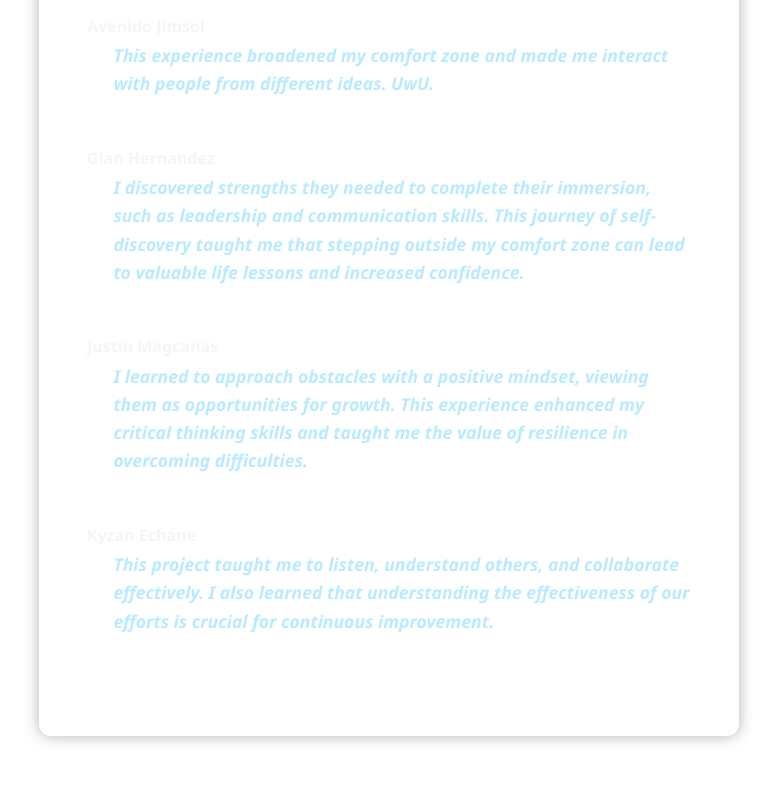
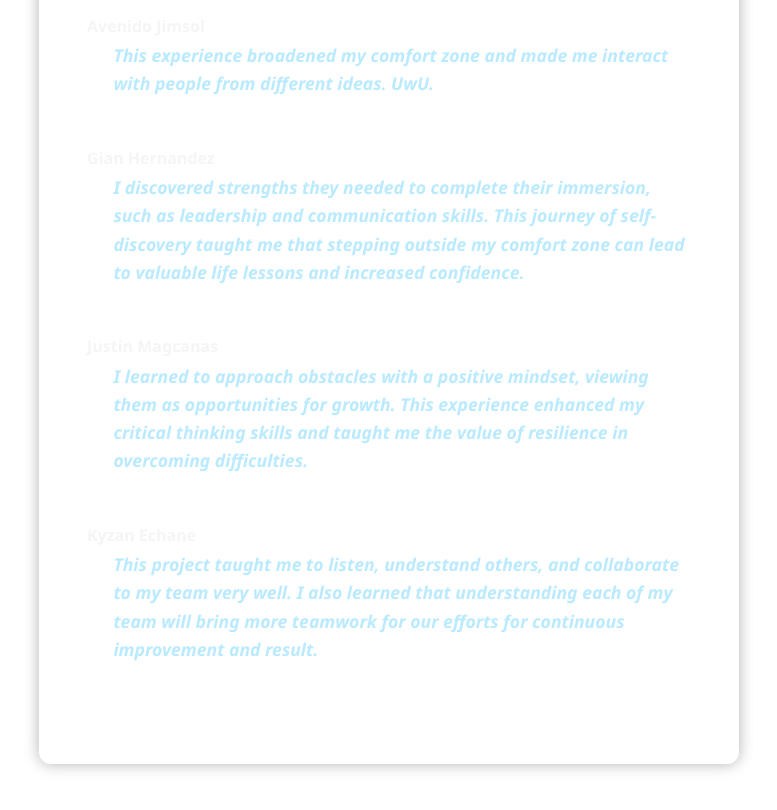
Before and after one commit to GEN321123/NSTP-PROJECT, a plain HTML site: page index.html in a window 1280 px wide. Shown: the part 1575-2385 px from the top of the page, without its empty margins (251-1028 px from the left). Drawn offline with Linux system fonts and the light colour scheme.

Commit message:
Update index.html

```diff
--- a/index.html
+++ b/index.html
@@ -241,7 +241,7 @@
             },
             {
                 name: "Kyzan Echane",
-                comment: "This project taught me to listen, understand others, and collaborate effectively. I also learned that understanding the effectiveness of our efforts is crucial for continuous improvement."
+                comment: "This project taught me to listen, understand others, and collaborate to my team very well. I also learned that understanding each of my team will bring more teamwork for our efforts for continuous improvement and result."
             }
         ];
 
```
